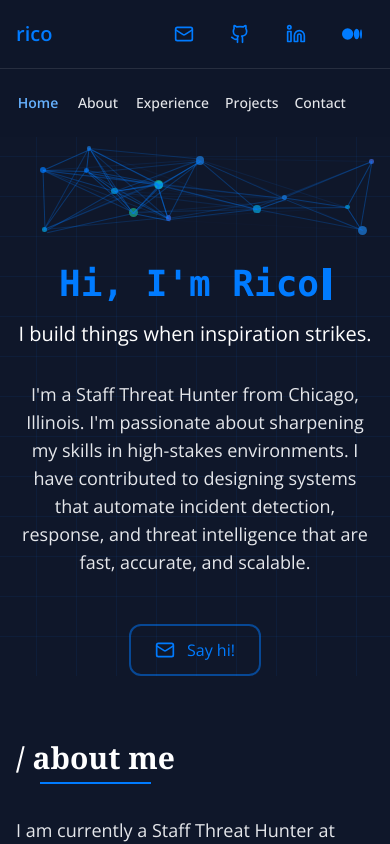
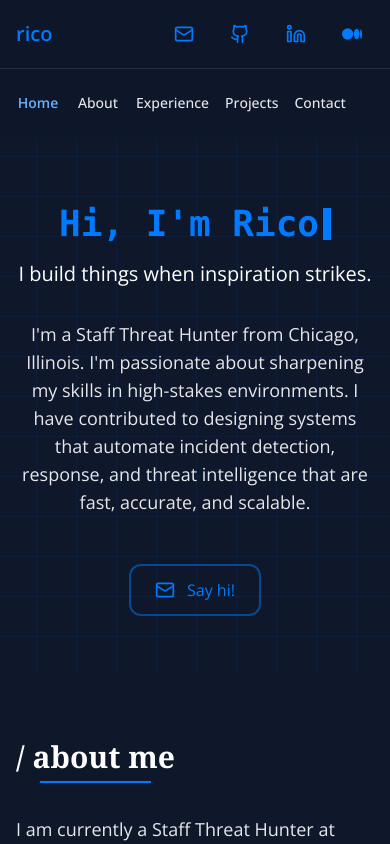
Before and after one commit to ricomanifesto/rico, a React (Vite) app: page / in a window 390 px wide. Shown: the top 844 px of the page. Built offline with nearby package versions, Linux system fonts and the light colour scheme.

Commit message:
Keep hero CTA visible on short mobile viewports

```diff
--- a/src/components/IntroSection.tsx
+++ b/src/components/IntroSection.tsx
@@ -42,7 +42,7 @@ export default function IntroSection() {
         <div
           aria-hidden="true"
           data-testid="hero-visual"
-          className="relative mx-auto h-24 w-full max-w-sm overflow-hidden md:h-[28rem] md:max-w-none"
+          className="relative mx-auto hidden w-full max-w-sm overflow-hidden md:block md:h-[28rem] md:max-w-none"
         >
           <NetworkAnimation />
         </div>
```
Also changed, not shown: 1 other file (tests, documents, lock files or other folders).
